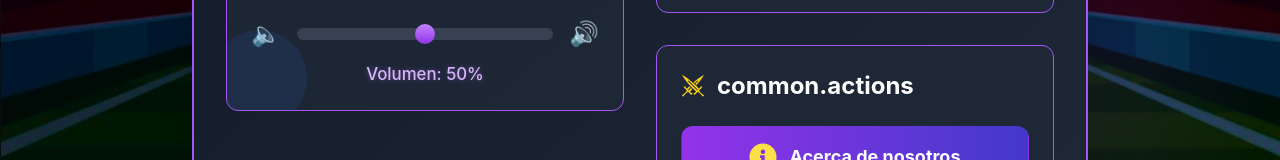
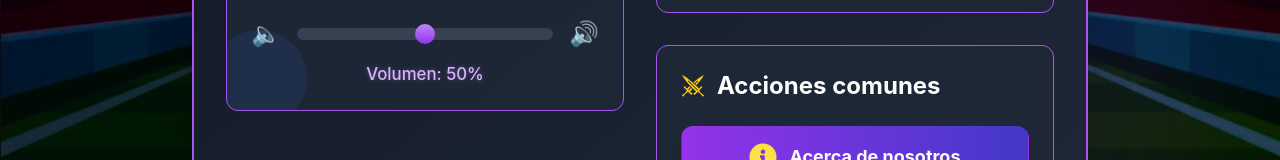
Before and after one commit to UNIZAR-30226-2025-05/adrenalux-frontend-web, a React (Vite) app: page /ajustes in a window 1280 px wide. Shown: the part 533-693 px from the top of the page. Built offline with nearby package versions, Linux system fonts and the light colour scheme; no server answers; sample sign-in values are in the browser's storage.

Commit message:
Arreglar errores en pantalla de Ajustes

```diff
--- a/src/components/Ajustes.jsx
+++ b/src/components/Ajustes.jsx
@@ -25,9 +25,11 @@ const Ajustes = () => {
   const { t } = useTranslation();
   const { currentLanguage, changeLanguage } = useLanguage();
 
-  const [musicVolume, setMusicVolume] = useState(
-    parseInt(localStorage.getItem("musicVolume")) || 50
-  );
+  const [musicVolume, setMusicVolume] = useState(() => {
+    const savedVolume = localStorage.getItem("musicVolume");
+    return savedVolume !== null ? (savedVolume * 100) : 50;
+  });
+
   const [language, setLanguage] = useState(currentLanguage || "es");
   const [theme, setTheme] = useState(localStorage.getItem("theme") || "dark");
   const [showAboutUs, setShowAboutUs] = useState(false);
@@ -252,7 +254,7 @@ const Ajustes = () => {
                           min="0"
                           max="100"
                           value={musicVolume}
-                          onChange={(e) => setMusicVolume(e.target.value)}
+                          onChange={(e) => setMusicVolume(Number(e.target.value))}
                           className="w-full h-3 bg-gray-700 rounded-full appearance-none cursor-pointer [&::-webkit-slider-thumb]:appearance-none [&::-webkit-slider-thumb]:h-5 [&::-webkit-slider-thumb]:w-5 [&::-webkit-slider-thumb]:rounded-full [&::-webkit-slider-thumb]:bg-gradient-to-b [&::-webkit-slider-thumb]:from-purple-400 [&::-webkit-slider-thumb]:to-purple-600"
                         />
                         <span className="text-2xl text-gray-300">🔊</span>
@@ -309,7 +311,7 @@ const Ajustes = () => {
                   <div className="absolute -bottom-4 -right-4 w-20 h-20 bg-red-500 rounded-full opacity-10"></div>
                   <h2 className="text-white text-2xl font-bold mb-6 flex items-center">
                     <GiCrossedSwords className="text-yellow-400 mr-3" />
-                    {t("common.actions")}
+                    {t("common.actions.title")}
                   </h2>
                   <div className="flex flex-col gap-5">
                     <motion.button
@@ -366,14 +368,14 @@ const Ajustes = () => {
           initial={{ opacity: 0 }}
           animate={{ opacity: 1 }}
           exit={{ opacity: 0 }}
-        className="fixed inset-0 flex items-center justify-center overflow-y-auto bg-cover bg-center scrollbar-none"
+          className="fixed inset-0 bg-black bg-opacity-70 backdrop-blur-sm z-50 flex items-center justify-center p-4"
         >
           <motion.div
             initial={{ scale: 0.8, opacity: 0 }}
             animate={{ scale: 1, opacity: 1 }}
             exit={{ scale: 0.8, opacity: 0 }}
             transition={{ type: "spring", stiffness: 300, damping: 20 }}
-          className="bg-gray-900 border-2 border-purple-500 p-8 rounded-xl w-11/12 max-w-lg shadow-2xl relative"
+            className="bg-gray-900 border-2 border-purple-500 p-8 rounded-xl w-full max-w-lg shadow-2xl relative mx-4"
           >
           {/* Decorative elements */}
           <div className="absolute -top-3 -left-3 w-6 h-6 bg-purple-500 rounded-full"></div>
--- a/src/i18n/locales/en.json
+++ b/src/i18n/locales/en.json
@@ -21,6 +21,11 @@
       "logout": "Log Out",
       "aboutUs": "About Us",
       "close": "Close"
+    }
+  },
+  "common" : {
+    "actions": {
+      "title": "Common actions"
     }
   },
   "aboutUs": {
--- a/src/i18n/locales/es.json
+++ b/src/i18n/locales/es.json
@@ -21,6 +21,11 @@
       "logout": "Cerrar Sesión",
       "aboutUs": "Acerca de nosotros",
       "close": "Cerrar"
+    }
+  },
+  "common": {
+    "actions": {
+      "title": "Acciones comunes"
     }
   },
   "aboutUs": {
```
Lines whose indentation alone changed are shown as unchanged.
